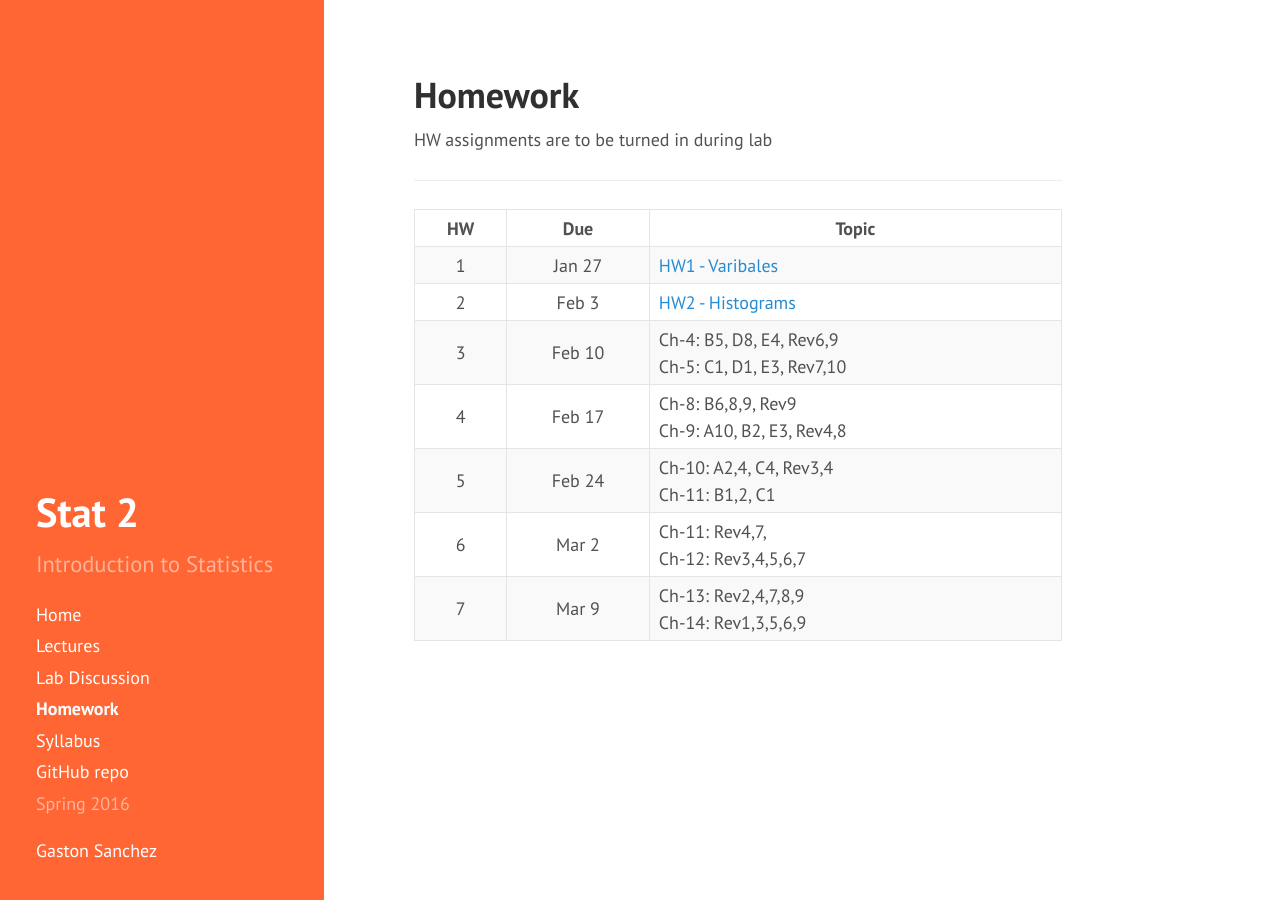
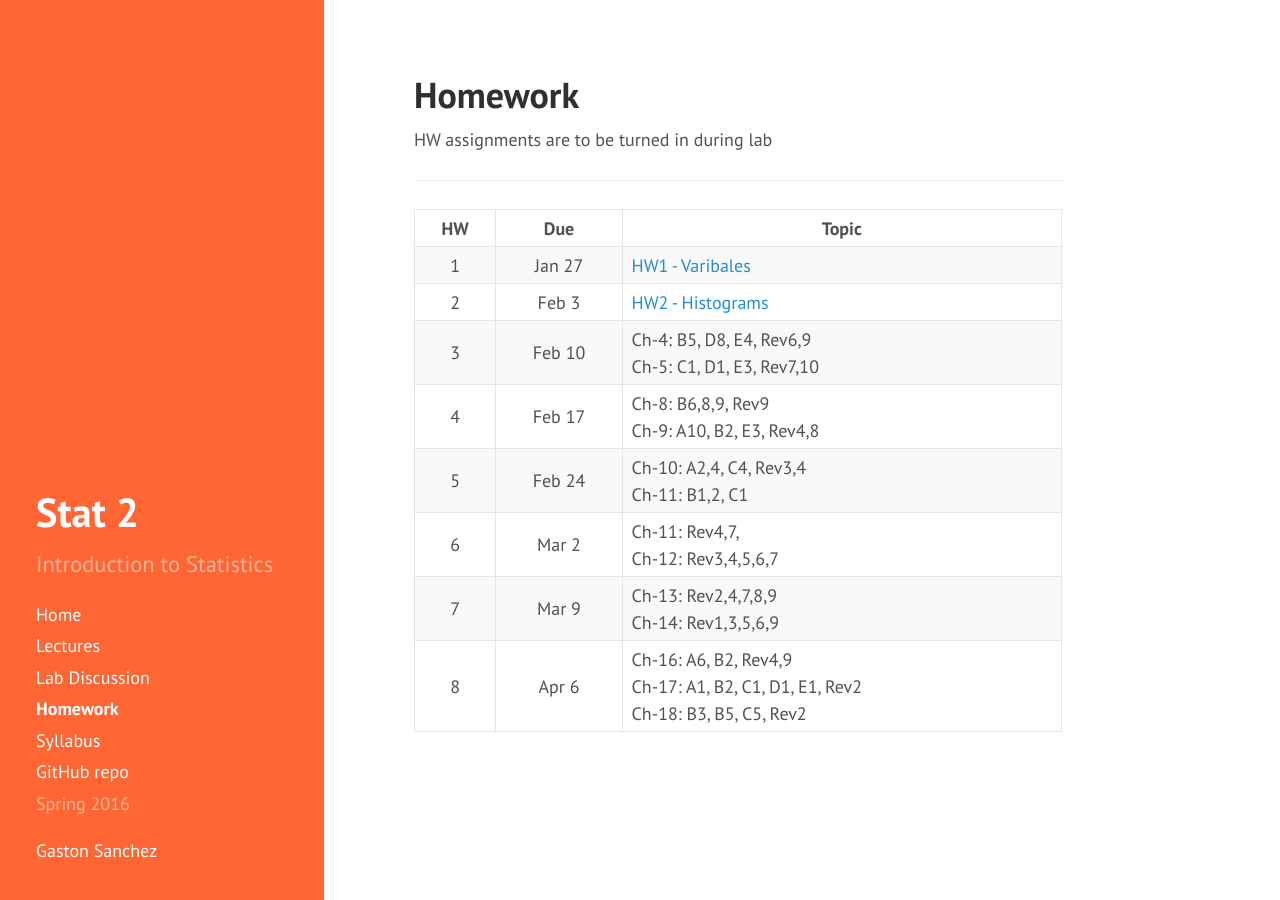
Before and after one commit to gastonstat/relic-stat2, a Jekyll site: the page built from homework/index.md, in a window 1280 px wide. Built offline with Jekyll 4.4.1, drawn with Linux system fonts in a browser that asks for light colours; nearby versions of some CDN libraries.

Commit message:
homework: added hw08

```diff
--- a/homework/index.md
+++ b/homework/index.md
@@ -56,5 +56,12 @@ HW assignments are to be turned in during lab
       <td>Ch-13: Rev2,4,7,8,9<br>
         Ch-14: Rev1,3,5,6,9</td>
     </tr>
+    <tr>
+      <td align="center">8</td>
+      <td align="center">Apr 6</td>
+      <td>Ch-16: A6, B2, Rev4,9<br>
+        Ch-17: A1, B2, C1, D1, E1, Rev2<br>
+        Ch-18: B3, B5, C5, Rev2</td>
+    </tr>
   </tbody>
  </table>
```
